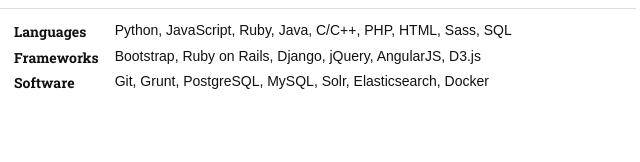
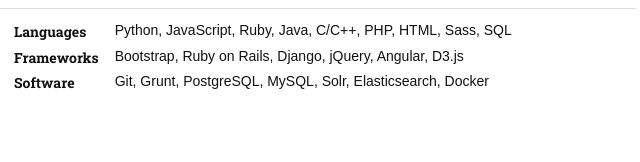
Before and after one commit to haohany/haohany.github.io, a website: page resume.html in a window 1280 px wide. Shown: the part 1136-1298 px from the top of the page, 394-1034 px from the left. Drawn offline with nearby package versions, Linux system fonts and the light colour scheme.

Commit message:
update resume

```diff
--- a/resume.html
+++ b/resume.html
@@ -144,7 +144,7 @@
 				</tr>
 				<tr>
 					<td>Frameworks</td>
-					<td>Bootstrap, Ruby on Rails, Django, jQuery, AngularJS, D3.js</td>
+					<td>Bootstrap, Ruby on Rails, Django, jQuery, Angular, D3.js</td>
 				</tr>
 				<tr>
 					<td>Software</td>
```
